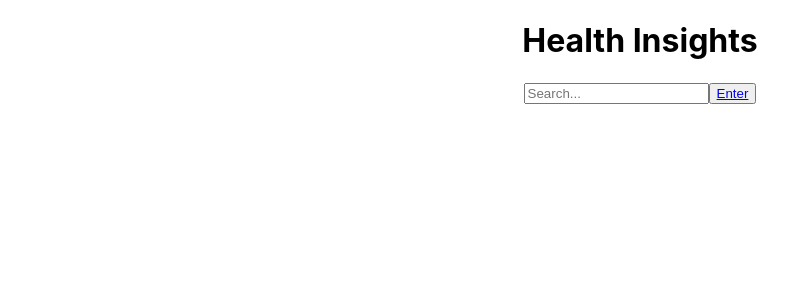
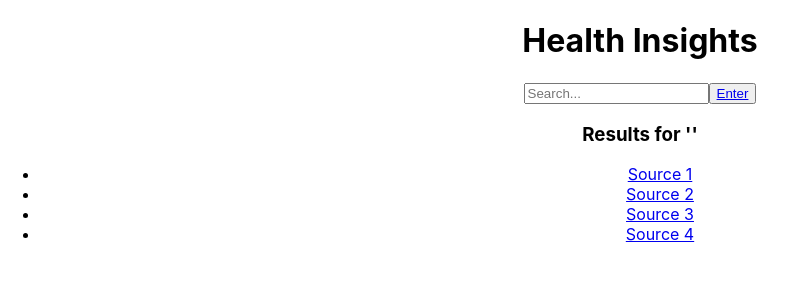
Before and after one commit to dsc-umass/social-insights, a React (Create React App) app in the folder web/: page / in a window 1280 px wide. Shown: the top 300 px of the page, without its empty margins (0-797 px from the left). Built offline with nearby package versions, Linux system fonts and the light colour scheme.

Commit message:
modify search component

```diff
--- a/web/public/index.html
+++ b/web/public/index.html
@@ -24,7 +24,7 @@
       work correctly both with client-side routing and a non-root public URL.
       Learn how to configure a non-root public URL by running `npm run build`.
     -->
-    <title>React App</title>
+    <title>Health Insights</title>
   </head>
   <body>
     <noscript>You need to enable JavaScript to run this app.</noscript>
--- a/web/src/components/App.js
+++ b/web/src/components/App.js
@@ -1,7 +1,7 @@
 import React, {Component} from 'react';
 import '../App.css';
 import Results from './Results'
-import Home from './Home'
+import Search from './Search'
 
 import {
   BrowserRouter,
@@ -13,9 +13,11 @@ class App extends Component {
   render() {
     return (
       <BrowserRouter>
+        <div align='center'>
+            <h1>Health Insights</h1>
+        </div>
         <div>
-          <Route exact path='/' component={Home} />
-          <Route exact path='/results' component={Results} />
+          <Route exact path='/' component={Search} />
         </div>
       </BrowserRouter>
     )
--- a/web/src/components/Home.js
+++ /dev/null
@@ -1,12 +0,0 @@
-import React from 'react'
-import Search from './Search'
-
-export default function Home() {
-    return (
-        <div align='center'>
-            <h1>Health Insights</h1>
-            <Search />
-        </div>
-
-    )
-}
--- a/web/src/components/Results.js
+++ b/web/src/components/Results.js
@@ -7,7 +7,7 @@ export default function Results(props) {
             <ul>
                 {props.list.map((result) => (
                     <li key={result.url}>
-                        <a href='result.url'>{result.header}</a>
+                        <a href={result.url}>{result.header}</a>
                     </li>
                 ))}
             </ul>
--- a/web/src/components/Search.js
+++ b/web/src/components/Search.js
@@ -3,13 +3,71 @@ import {
     Link,
     Route,
 } from 'react-router-dom'
+import Results from './Results'
 import { render } from 'react-dom'
 
-export default function Search() {
-    return (
-        <div align='center'>
-            <input type='text' placeholder='Search...'></input>
-            <button type='submit'><Link to='/results'>Enter</Link></button>
-        </div>
-    )
+export default class Search extends React.Component{
+    constructor(props) {
+        super(props)
+
+        this.state = {
+            results: [
+                {
+                    url: 'google.com',
+                    header: 'Source 1'
+                },
+                {
+                    url: 'youtube.com',
+                    header: 'Source 2'
+                },
+                {
+                    url: 'github.com',
+                    header: 'Source 3'
+                },
+                {
+                    url: 'instagram.com',
+                    header: 'Source 4'
+                }
+            ],
+            input: '',
+            loading: false
+        }
+
+        this.updateInput = this.updateInput.bind(this)
+        this.fetchResults = this.fetchResults.bind(this)
+        this.refresh = this.refresh.bind(this)
+    }
+
+    fetchResults() {
+        return this.state.results;
+    }
+
+    updateInput(e) {
+        const value = e.target.value
+        this.setState(() => ({
+            input: value
+        }))
+    }
+
+    refresh() {
+
+    }
+
+    render() {
+        return (
+            <div align='center'>
+                <input
+                    type='text'
+                    placeholder='Search...'
+                    value={this.state.input}
+                    onChange={this.updateInput}
+                />
+                <button type='submit'><Link to='/results'>Enter</Link></button>
+                <Results
+                    list={this.state.results}
+                    search={this.state.input}
+                />
+            </div>
+        )
+    }
 }
```
